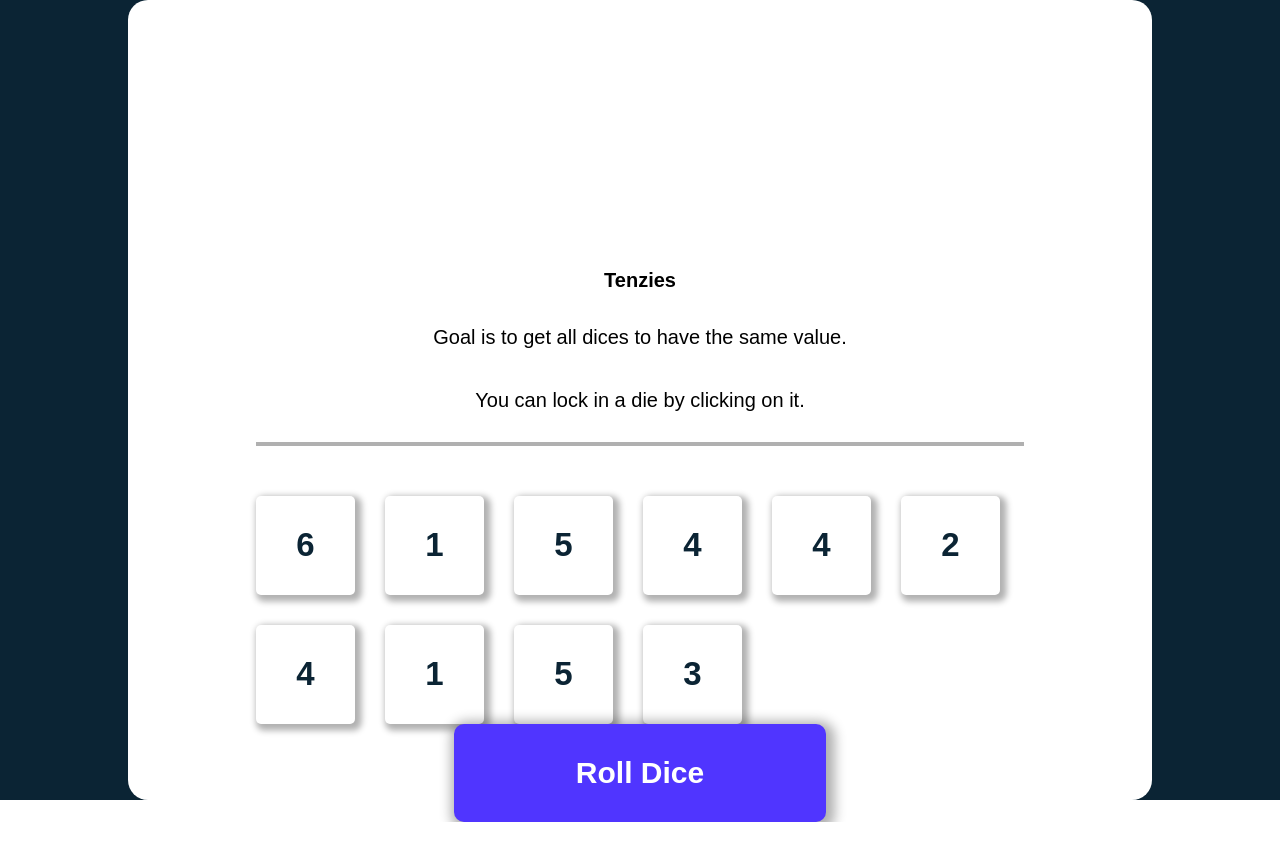
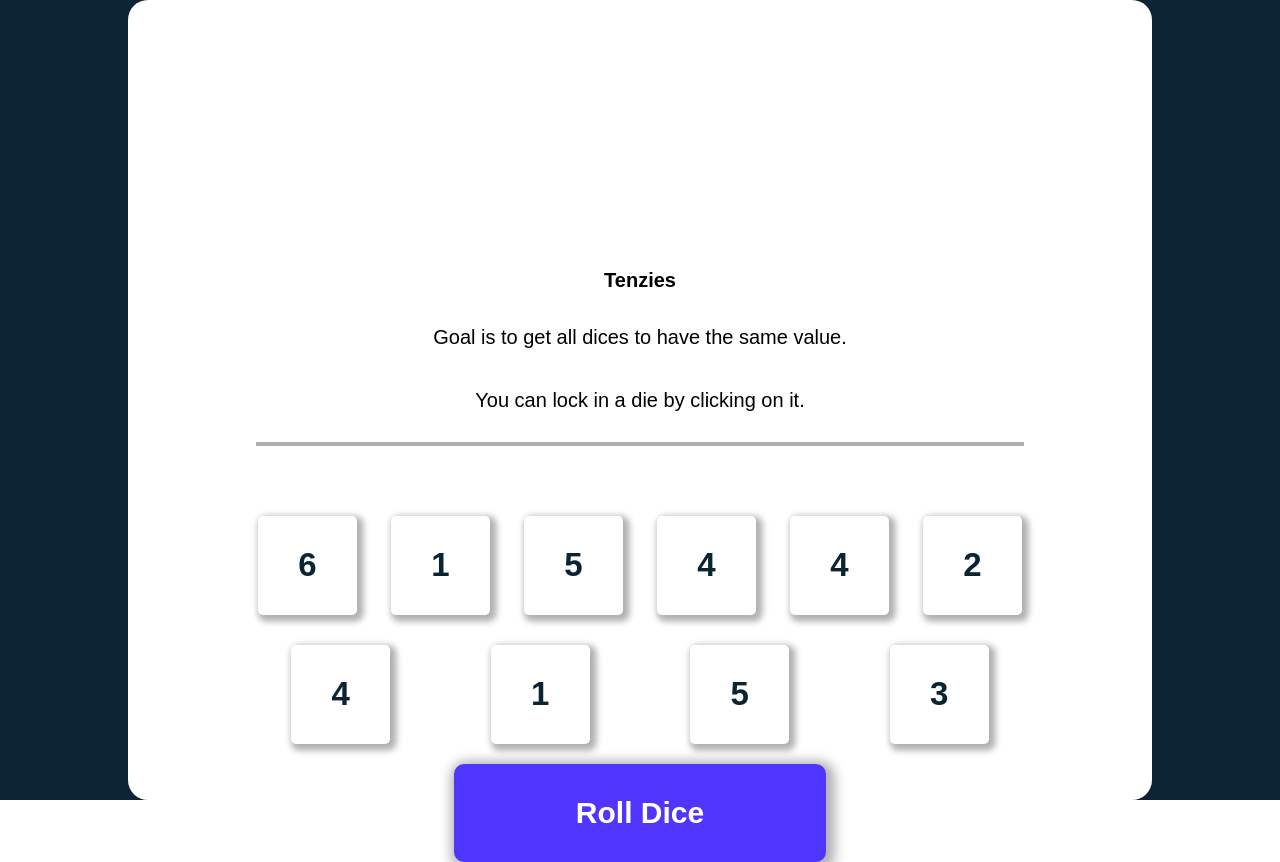
Before and after one commit to LarsGKodehode/tenzies, a React (Vite) app: page / in a window 1280 px wide. Before the commit the page ends 822 px from the top, so only its background shows below. Built offline with nearby package versions, Linux system fonts and the light colour scheme.

Commit message:
mostly fixed styling

```diff
--- a/src/App.module.css
+++ b/src/App.module.css
@@ -4,6 +4,8 @@
   flex-direction: column;
   justify-content: space-around;
   align-items: center;
+
+  gap: 1em;
 
   /* shape */
   width: 80%;
@@ -21,6 +23,7 @@
   /* placement */
   display: flex;
   flex-wrap: wrap;
+  justify-content: space-around;
   gap: 1em 1em;
 
   /* shape */
```
